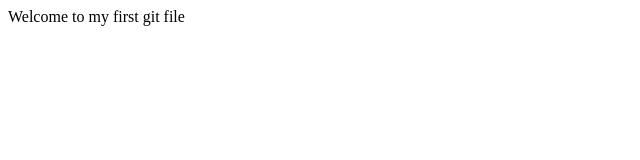
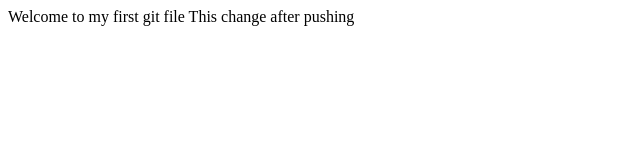
Before and after one commit to yuvenraaj/flutter_ecs, a plain HTML site: page index.html in a window 1280 px wide. Shown: the whole page, without its empty margins (0-640 px from the left). Drawn offline with Linux system fonts and the light colour scheme.

Commit message:
Update index.html

```diff
--- a/index.html
+++ b/index.html
@@ -3,5 +3,7 @@
 
 <body>
 Welcome to my first git file
+
+  This change after pushing
 </body>
 </html>
```
